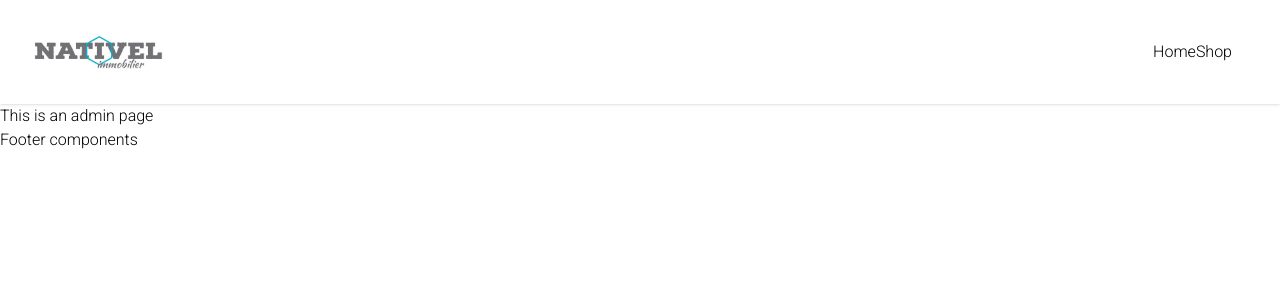
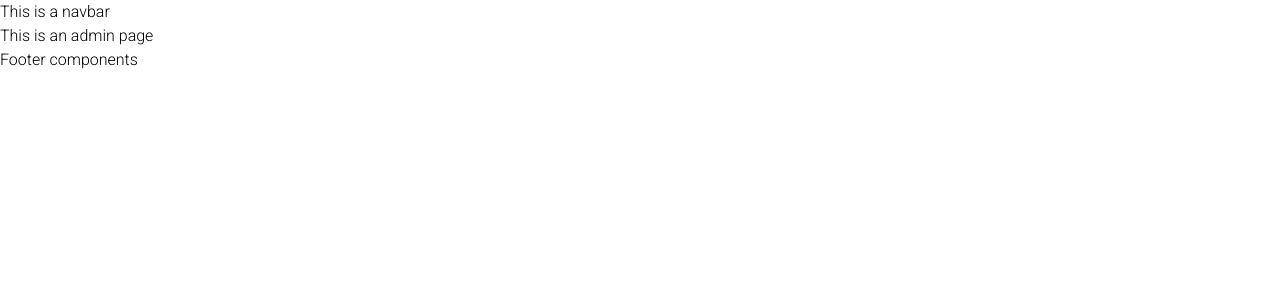
Before and after one commit to JulisTafita/imoweb, a Nuxt app: page /admin in a window 1280 px wide. Shown: the top 300 px of the page. Built offline with nearby package versions, Linux system fonts and the light colour scheme.

Commit message:
remove default navbar

```diff
--- a/components/Header.vue
+++ b/components/Header.vue
@@ -1,54 +1,61 @@
 <template>
     <div>
-        <div>
-            <nav class="bg-white shadow">
-                <div class="container mx-auto px-6 py-3 md:flex md:justify-between md:items-center">
-                    <div class="flex justify-between items-center">
-                        <div>
-                            <NuxtLink to="/"
-                                prefetchedClass="text-gray-800 text-xl font-bold md:text-2xl hover:text-gray-700">
-                                <img class="h-20 w-40" src="/img/nativel_icon.jpg" alt="Discover Nuxt 3" />
-                            </NuxtLink>
-                        </div>
+        This is a navbar
+    </div>
+</template>
 
-                        <!-- Mobile menu button -->
-                        <div class="flex md:hidden">
-                            <button type="button"
-                                class="text-gray-500 hover:text-gray-600 focus:outline-none focus:text-gray-600"
-                                aria-label="toggle menu">
-                                <svg viewBox="0 0 24 24" class="h-6 w-6 fill-current">
-                                    <path fill-rule="evenodd"
-                                        d="M4 5h16a1 1 0 0 1 0 2H4a1 1 0 1 1 0-2zm0 6h16a1 1 0 0 1 0 2H4a1 1 0 0 1 0-2zm0 6h16a1 1 0 0 1 0 2H4a1 1 0 0 1 0-2z">
-                                    </path>
-                                </svg>
-                            </button>
-                        </div>
-                    </div>
 
-                    <!-- Mobile Menu open: "block", Menu closed: "hidden" -->
-                    <div class="md:flex items-center">
-                        <div class="flex flex-col md:flex-row md:mx-6">
-                            <NuxtLink to="/"
-                                prefetchedClass="my-1 text-md font-bold hover:text-cyan-500 md:mx-4 md:my-0"
-                                activeClass="text-cyan-500 hover:text-slate-600">Home</NuxtLink>
-                            <NuxtLink to="/products"
-                                prefetchedClass="my-1 text-md  font-bold hover:text-cyan-500 md:mx-4 md:my-0"
-                                activeClass="text-cyan-500">Shop</NuxtLink>
-                        </div>
+<!--<template>-->
+<!--    <div>-->
+<!--        <div>-->
+<!--            <nav class="bg-white shadow">-->
+<!--                <div class="container mx-auto px-6 py-3 md:flex md:justify-between md:items-center">-->
+<!--                    <div class="flex justify-between items-center">-->
+<!--                        <div>-->
+<!--                            <NuxtLink to="/"-->
+<!--                                prefetchedClass="text-gray-800 text-xl font-bold md:text-2xl hover:text-gray-700">-->
+<!--                                <img class="h-20 w-40" src="/img/nativel_icon.jpg" alt="Discover Nuxt 3" />-->
+<!--                            </NuxtLink>-->
+<!--                        </div>-->
 
-                        <!-- <div class="flex justify-center md:block">
-                        <a class="relative text-gray-700 hover:text-gray-600" href="#">
-                            <svg class="h-5 w-5" viewBox="0 0 24 24" fill="none" xmlns="http://www.w3.org/2000/svg">
-                                <path
-                                    d="M3 3H5L5.4 5M7 13H17L21 5H5.4M7 13L5.4 5M7 13L4.70711 15.2929C4.07714 15.9229 4.52331 17 5.41421 17H17M17 17C15.8954 17 15 17.8954 15 19C15 20.1046 15.8954 21 17 21C18.1046 21 19 20.1046 19 19C19 17.8954 18.1046 17 17 17ZM9 19C9 20.1046 8.10457 21 7 21C5.89543 21 5 20.1046 5 19C5 17.8954 5.89543 17 7 17C8.10457 17 9 17.8954 9 19Z"
-                                    stroke="currentColor" stroke-width="2" stroke-linecap="round" stroke-linejoin="round" />
-                            </svg>
+<!--                        &lt;!&ndash; Mobile menu button &ndash;&gt;-->
+<!--                        <div class="flex md:hidden">-->
+<!--                            <button type="button"-->
+<!--                                class="text-gray-500 hover:text-gray-600 focus:outline-none focus:text-gray-600"-->
+<!--                                aria-label="toggle menu">-->
+<!--                                <svg viewBox="0 0 24 24" class="h-6 w-6 fill-current">-->
+<!--                                    <path fill-rule="evenodd"-->
+<!--                                        d="M4 5h16a1 1 0 0 1 0 2H4a1 1 0 1 1 0-2zm0 6h16a1 1 0 0 1 0 2H4a1 1 0 0 1 0-2zm0 6h16a1 1 0 0 1 0 2H4a1 1 0 0 1 0-2z">-->
+<!--                                    </path>-->
+<!--                                </svg>-->
+<!--                            </button>-->
+<!--                        </div>-->
+<!--                    </div>-->
 
-                            <span class="absolute top-0 left-0 rounded-full bg-indigo-500 text-white p-1 text-xs"></span>
-                        </a>
-                    </div> -->
-                    </div>
-                </div>
-            </nav>
-    </div>
-</div></template>
+<!--                    &lt;!&ndash; Mobile Menu open: "block", Menu closed: "hidden" &ndash;&gt;-->
+<!--                    <div class="md:flex items-center">-->
+<!--                        <div class="flex flex-col md:flex-row md:mx-6">-->
+<!--                            <NuxtLink to="/"-->
+<!--                                prefetchedClass="my-1 text-md font-bold hover:text-cyan-500 md:mx-4 md:my-0"-->
+<!--                                activeClass="text-cyan-500 hover:text-slate-600">Home</NuxtLink>-->
+<!--                            <NuxtLink to="/products"-->
+<!--                                prefetchedClass="my-1 text-md  font-bold hover:text-cyan-500 md:mx-4 md:my-0"-->
+<!--                                activeClass="text-cyan-500">Shop</NuxtLink>-->
+<!--                        </div>-->
+
+<!--                        &lt;!&ndash; <div class="flex justify-center md:block">-->
+<!--                        <a class="relative text-gray-700 hover:text-gray-600" href="#">-->
+<!--                            <svg class="h-5 w-5" viewBox="0 0 24 24" fill="none" xmlns="http://www.w3.org/2000/svg">-->
+<!--                                <path-->
+<!--                                    d="M3 3H5L5.4 5M7 13H17L21 5H5.4M7 13L5.4 5M7 13L4.70711 15.2929C4.07714 15.9229 4.52331 17 5.41421 17H17M17 17C15.8954 17 15 17.8954 15 19C15 20.1046 15.8954 21 17 21C18.1046 21 19 20.1046 19 19C19 17.8954 18.1046 17 17 17ZM9 19C9 20.1046 8.10457 21 7 21C5.89543 21 5 20.1046 5 19C5 17.8954 5.89543 17 7 17C8.10457 17 9 17.8954 9 19Z"-->
+<!--                                    stroke="currentColor" stroke-width="2" stroke-linecap="round" stroke-linejoin="round" />-->
+<!--                            </svg>-->
+
+<!--                            <span class="absolute top-0 left-0 rounded-full bg-indigo-500 text-white p-1 text-xs"></span>-->
+<!--                        </a>-->
+<!--                    </div> &ndash;&gt;-->
+<!--                    </div>-->
+<!--                </div>-->
+<!--            </nav>-->
+<!--    </div>-->
+<!--</div></template>-->
```
